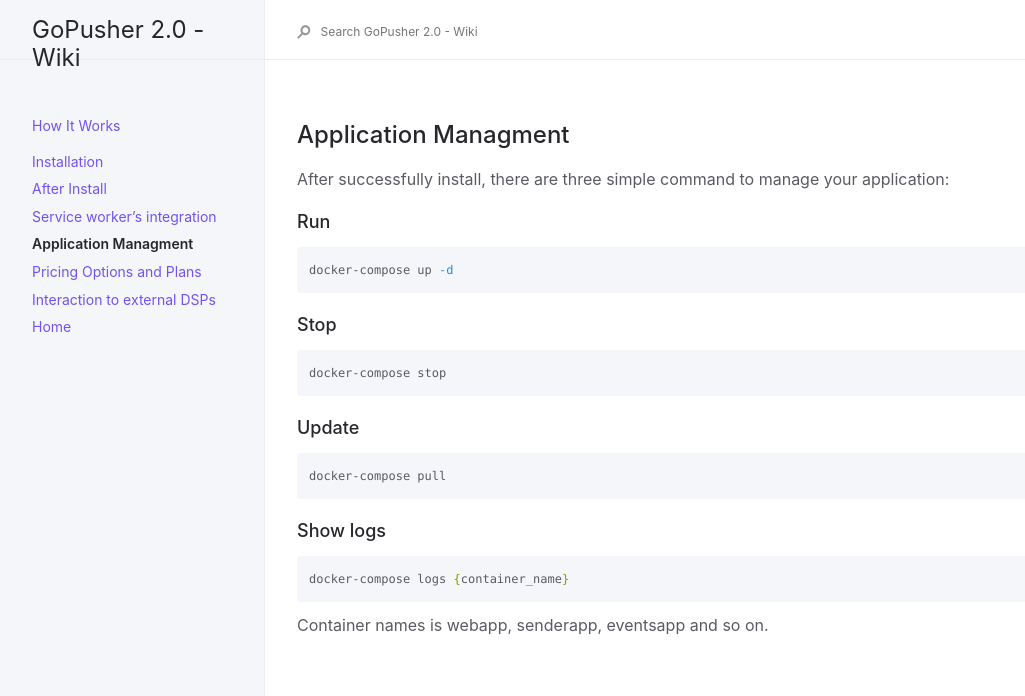
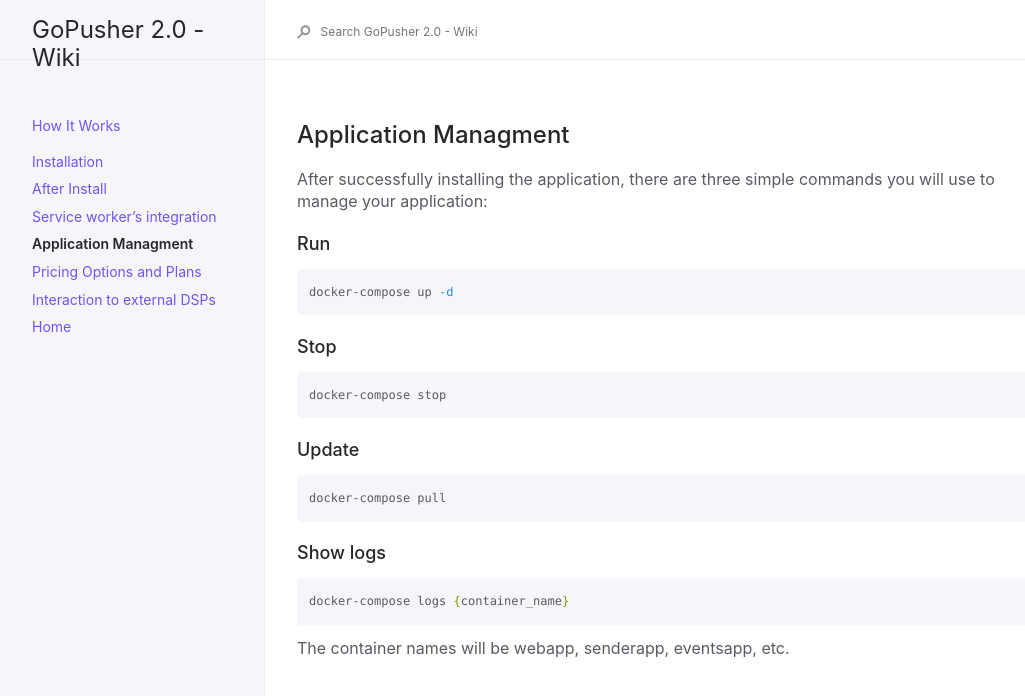
Before and after one commit to RapidCodeLab/gopusher-wiki, a Jekyll site: the page built from docs/04-app-manage.md, in a window 1280 px wide. Shown: the top 696 px of the page, without its empty margins (91-1116 px from the left). Built offline with Jekyll 4.4.1, drawn with Linux system fonts in a browser that asks for light colours; our own code applies the rules of GitHub Pages for plain Markdown files.

Commit message:
after install step

````diff
--- a/docs/04-app-manage.md
+++ b/docs/04-app-manage.md
@@ -1,6 +1,6 @@
 ## Application Managment
 
-After successfully install, there are three simple command to manage your application:
+After successfully installing the application, there are three simple commands you will use to manage your application:
 
 ### Run
 ```bash
@@ -19,4 +19,4 @@ docker-compose pull
 ```bash
 docker-compose logs {container_name}
 ```
-Container names is webapp, senderapp, eventsapp and so on.
+The container names will be webapp, senderapp, eventsapp, etc.
````
